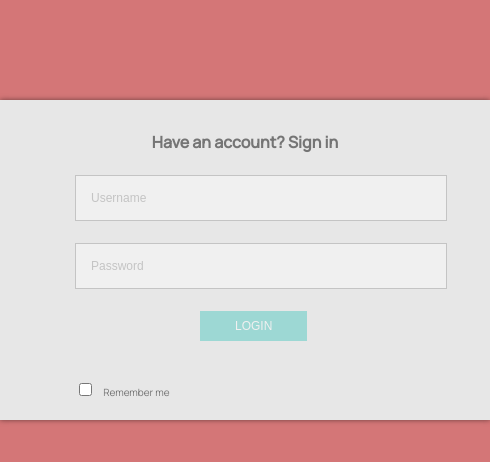
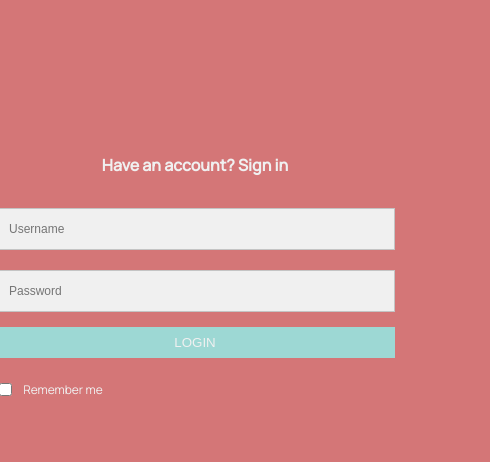
Before and after one commit to tanitaplaeng/login-form, a plain HTML site: page index.html in a window 390 px wide. Shown: the whole page, 490 px wide, since content can reach past the window. Drawn offline with Linux system fonts and the light colour scheme.

Commit message:
updated html and added mobile view

```diff
--- a/index.html
+++ b/index.html
@@ -1,26 +1,31 @@
 <html lang="en">
+
 <head>
     <meta charset="UTF-8">
     <meta name="viewport" content="width=device-width, initial-scale=1.0">
-    <title>Log-In Exercise 1</title>
+    <title>Log-In</title>
     <link rel="stylesheet" href="style.css">
     <link href="https://fonts.googleapis.com/css2?family=Manrope:wght@400;500&display=swap" rel="stylesheet">
 
 </head>
 
 <body>
-<div class="login">
-    <h4>Have an account? Sign in</h4>
-    <div class="form">
-        <form action="/action_page.php">
-        <input type="text" id="Username" name="Username" value="Username"><br>
-        <br>
-        <input type="text" id="Password" name="Password" value="Password"><br><br>
-        <button class="button">LOGIN</button>
-        </form><br>
-        <input type="Checkbox" id="Checkbox" name="Checkbox" value="Checkbox"> <label for="Checkbox">Remember me</label>
+    <div class="login">
+        <h4>Have an account? Sign in</h4>
+        <div class="form">
+            <div class="credentials">
+                <input type="text" id="Username" name="Username" placeholder="Username"> <!-- <br> -->
+                <input type="text" id="Password" name="Password" placeholder="Password">
+            </div>
+            <div class="bottom-container">
+                <button class="login-button">LOGIN</button>
+                <div class="remember-me">
+                    <input type="Checkbox" id="Checkbox" name="Checkbox" placeholder="Checkbox">
+                    <label for="Checkbox">Remember me</label>
+                </div>
+            </div>
+        </div>
     </div>
-</div>
 </body>
 
 </html>
--- a/style.css
+++ b/style.css
@@ -1,63 +1,100 @@
 body {
   background-color: #d47677;
-    font-family: 'Manrope', sans-serif;
+  font-family: "Manrope", sans-serif;
+  color: #f0f0f0;
+  padding-top: 125px;
+}
+
+h4 {
+  text-align: center;
+}
+
+.login {
+  display: flex;
+  flex-direction: column;
+  align-items: center;
+  justify-content: center;
+}
+
+.credentials {
+  display: flex;
+  flex-direction: column;
+}
+
+#Username,
+#Password {
+  font-size: 12px;
+  color: rgb(196, 196, 196);
+  background-color: #f0f0f0;
+  padding: 13px;
+  margin: 10px 0;
+  padding-right: 200px;
+  border: 0.5px solid rgb(196, 196, 196);
+}
+
+.login-button {
+  background-color: #9dd8d4;
+  color: #f0f0f0;
+  /* font-size: 12px; */
+  border: none;
+  padding: 8px 35px;
+  cursor: pointer;
+  position: relative;
+  top: 5px;
+  width: 400px;
+  font: 50px;
+}
+
+#Checkbox {
+  cursor: pointer;
+  margin-top: 30px;
+}
+
+label {
+  font-size: 12px;
+  position: relative;
+  bottom: 2px;
+  left: 5px;
+}
+
+@media only screen and (min-width: 768px) {
+  body {
     color: rgb(117, 117, 117);
     max-width: 400px;
     margin: auto;
     padding-top: 100px;
   }
 
-h4 {
-    text-align: center;
-}
   .login {
     background-color: #e7e7e7;
-    padding: 10px;
-    padding-left: 50px;
-    padding-right: 50px;
+    padding: 10px 50px;
     width: 100%;
     max-width: 400px;
     height: 300px;
-    box-shadow: 0px 0px 5px 0px rgba(0,0,0,0.5);
-}
-
-#Username, #Password {
-    align-items: center;
-    font-size: 12px;
-    color: rgb(196, 196, 196);
-    background-color: #f0f0f0;
-    padding: 15px;
-    margin-left: 25px;
-    padding-right: 200px;
-    border: 0.5px solid rgb(196, 196, 196);
-    position: static;
+    box-shadow: 0px 0px 5px 0px rgba(0, 0, 0, 0.5);
   }
 
   .form {
     max-width: 500px;
   }
 
-.button {
-    background-color: #9dd8d4;
-    color: #f0f0f0;
-    font-size: 12px;
-    padding: 8px;
-    border: none;
-    padding-left: 35px;
-    padding-right: 35px;
-    cursor: pointer;
-    position: relative;
-    left: 150px;
+  #Username,
+  #Password {
+    margin: 10px 25px;
+  }
+
+  .login-button {
+    left: 145px;
+    width: auto;
   }
 
   #Checkbox {
-    cursor: pointer;
-    transform: translate(25px,0px)
-
+    transform: translate(25px, 0px);
+    margin-top: 20px;
   }
 
   label {
     font-size: 10px;
-    position: relative;
     left: 30px;
   }
+}
```
Lines whose indentation alone changed are shown as unchanged.
